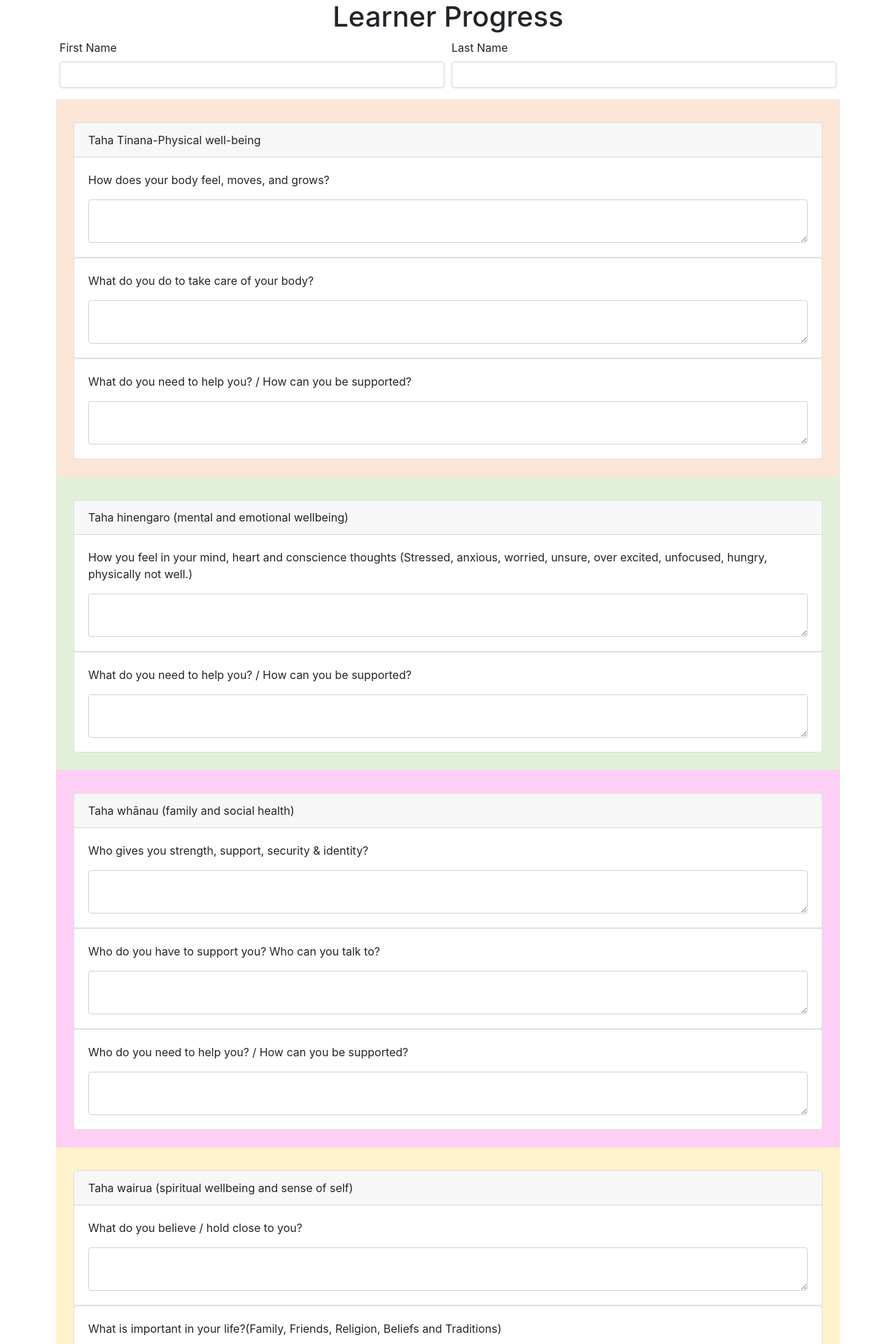
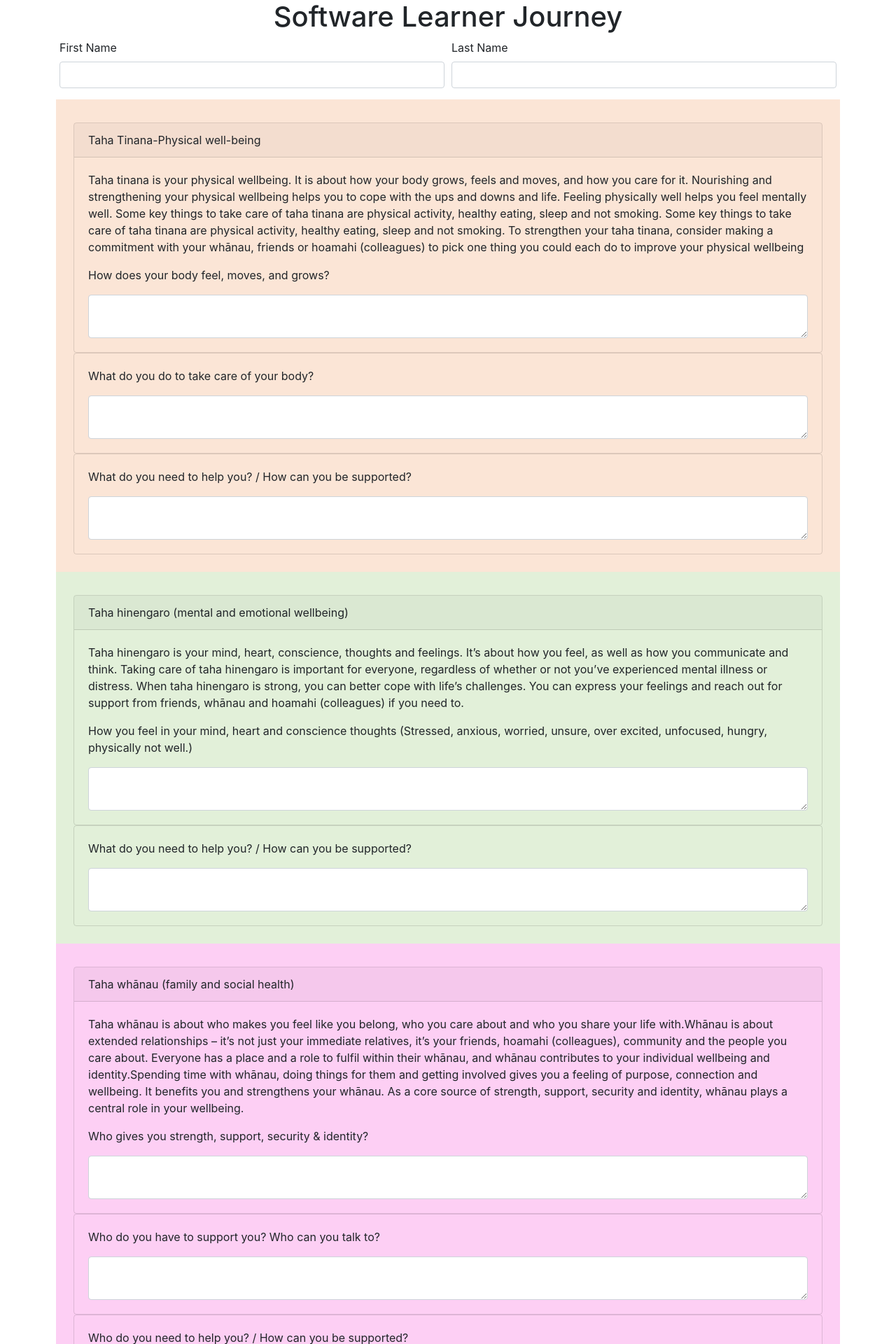
Before and after one commit to Wulingoh/send-email-with-reactjs-and-emailjs-main, a React (Create React App) app: page / in a window 1280 px wide. Shown: the top 1920 px of the page at 70% size. Built offline with nearby package versions, Linux system fonts and the light colour scheme.

Commit message:
Still formatting and messing

```diff
--- a/src/App.js
+++ b/src/App.js
@@ -39,7 +39,7 @@ function App() {
   return (
     <div className='container'>
       <form onSubmit={handleSubmit} ref={form}>
-        <h1 className='text-center'>Learner Progress</h1>
+        <h1 className='text-center'>Software Learner Journey</h1>
         <div className='form-row'>
           <div className='form-group col-md-6'>
             <label htmlFor='First Name'>First Name</label>
@@ -53,6 +53,15 @@ function App() {
           <CardWithHeader
             bgcolor='#fbe5d6'
             sectiontitle={"Taha Tinana-Physical well-being"}
+            description={`Taha tinana is your physical wellbeing. It is about how your body grows, feels and moves, and how you care for it.
+
+              Nourishing and strengthening your physical wellbeing helps you to cope with the ups and downs and life.
+
+              Feeling physically well helps you feel mentally well. Some key things to take care of taha tinana are physical activity, healthy eating, sleep and not smoking.
+
+              Some key things to take care of taha tinana are physical activity, healthy eating, sleep and not smoking.
+
+              To strengthen your taha tinana, consider making a commitment with your whānau, friends or hoamahi (colleagues) to pick one thing you could each do to improve your physical wellbeing`}
             q1={"How does your body feel, moves, and grows?"}
             q1name={"q1bodyfeelmessage"}
             q2={"What do you do to take care of your body?"}
@@ -64,6 +73,7 @@ function App() {
           <CardWithHeader
             bgcolor='#e2f0d9'
             sectiontitle={"Taha hinengaro (mental and emotional wellbeing)"}
+            description={`Taha hinengaro is your mind, heart, conscience, thoughts and feelings. It’s about how you feel, as well as how you communicate and think. Taking care of taha hinengaro is important for everyone, regardless of whether or not you’ve experienced mental illness or distress. When taha hinengaro is strong, you can better cope with life’s challenges. You can express your feelings and reach out for support from friends, whānau and hoamahi (colleagues) if you need to. `}
             q1={
               "How you feel in your mind, heart and conscience thoughts (Stressed, anxious, worried, unsure, over excited, unfocused, hungry, physically not well.)"
             }
@@ -75,6 +85,7 @@ function App() {
           <CardWithHeader
             bgcolor='#fdcff4'
             sectiontitle={"Taha whānau (family and social health)"}
+            description={`Taha whānau is about who makes you feel like you belong, who you care about and who you share your life with.Whānau is about extended relationships – it’s not just your immediate relatives, it’s your friends, hoamahi (colleagues), community and the people you care about. Everyone has a place and a role to fulfil within their whānau, and whānau contributes to your individual wellbeing and identity.Spending time with whānau, doing things for them and getting involved gives you a feeling of purpose, connection and wellbeing. It benefits you and strengthens your whānau. As a core source of strength, support, security and identity, whānau plays a central role in your wellbeing. `}
             q1={"Who gives you strength, support, security & identity?"}
             q1name={"q1familyhelpmessage"}
             q2={"Who do you have to support you? Who can you talk to?"}
@@ -85,6 +96,9 @@ function App() {
 
           <CardWithHeader
             bgcolor='#fff2cc'
+            description={
+              "Your spiritual essence is your life force – your mauri. This is who and what you are, where you have come from and where you are going. The way people view wairua can be very different. For some, wairua is the capacity for faith or religious beliefs or having a belief in a higher power. For others, wairua is an internal connection to the universe or the sacred. There is no right or wrong way to think of or experience wairua, but it is an important part of your mental wellbeing. Spiritual wellbeing can be expressed through beliefs, values, traditions and practices that support self-awareness and identity. Taha wairua provides a sense of meaning and purpose as well as experiencing a sense of connectedness to self, whānau, community, nature and the sacred.  "
+            }
             sectiontitle={"Taha wairua (spiritual wellbeing and sense of self)"}
             q1={"What do you believe / hold close to you?"}
             q1name={"q1spiritualmessage"}
@@ -96,7 +110,7 @@ function App() {
             q3name={"q3spiritualmessage"}
           ></CardWithHeader>
 
-          <div className='form-group col-md-6'>
+          {/* <div className='form-group col-md-6'>
             <label htmlFor='message'>message</label>
             <textarea
               type='text'
@@ -104,7 +118,7 @@ function App() {
               id='inputmessage4'
               name='user_message'
             />
-          </div>
+          </div> */}
         </div>
 
         <button type='submit' className='btn btn-primary'>
--- a/src/components/cards.js
+++ b/src/components/cards.js
@@ -9,9 +9,10 @@ const CardWithHeader = (props) => {
     >
       <h2>{props.maintitle}</h2>
 
-      <Card class='bg-transparent'>
+      <Card className='bg-transparent'>
         <Card.Header>{props.sectiontitle}</Card.Header>
         <Card.Body>
+          <Card.Text>{props.description}</Card.Text>
           <Card.Text>{props.q1}</Card.Text>
           <Card.Text>
             <textarea
@@ -24,7 +25,7 @@ const CardWithHeader = (props) => {
         </Card.Body>
       </Card>
 
-      <Card class='bg-transparent'>
+      <Card className='bg-transparent'>
         <Card.Body>
           <Card.Text>{props.q2}</Card.Text>
           <Card.Text>
@@ -38,7 +39,7 @@ const CardWithHeader = (props) => {
         </Card.Body>
       </Card>
       {props.q3 != null ? (
-        <Card class=' bg-transparent'>
+        <Card className=' bg-transparent'>
           <Card.Body>
             <Card.Text>{props.q3}</Card.Text>
             <Card.Text>
```
